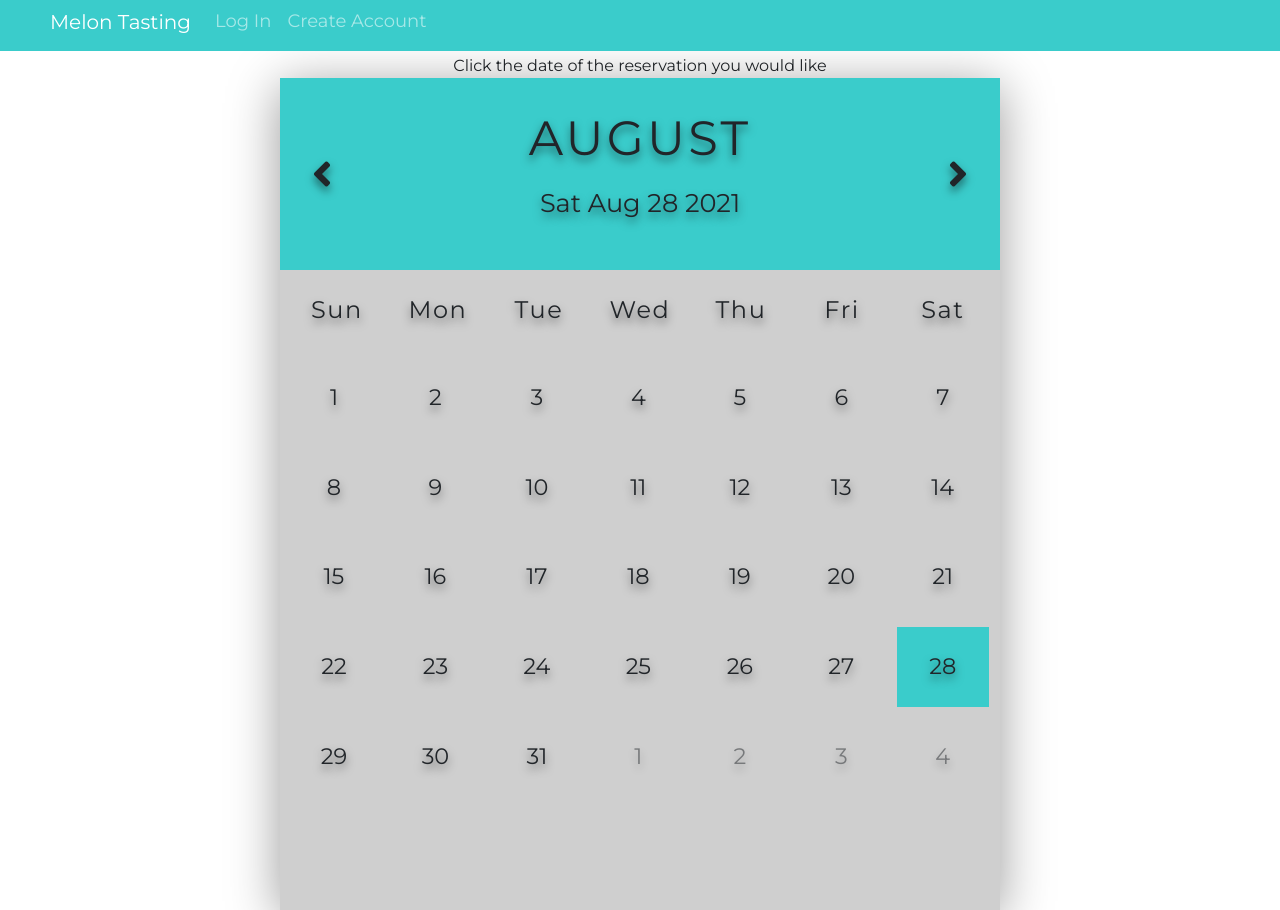
After one commit to auberrygood/Melon-Tasting, a Flask app: page /appointment/search in a window 1280 px wide. The commit adds this page. Run offline with Flask 2, Linux system fonts and the light colour scheme; some web fonts are replaced.

Commit message:
added calendar

```diff
--- a/server.py
+++ b/server.py
@@ -22,6 +22,8 @@ login_manager.login_view = '/'
 @app.route('/')
 def login_page():
     """ Show login page"""
+    if current_user.is_authenticated:
+        return redirect('/appointment/search')
 
     return render_template('login-page.html')
 
@@ -39,7 +41,7 @@ def login():
     """ Log user in and add user info to session """
 
     if current_user.is_authenticated:
-        return redirect('/newappointment')
+        return redirect('/appointment/search')
 
     email = request.form.get('email')
     password = request.form.get('password')
@@ -53,7 +55,7 @@ def login():
         if user.check_password(password)==True:
             login_user(user)
             # flash('Login Successful')
-            return redirect('/newappointment')
+            return redirect('/appointment/search')
         else:
             flash('Invalid password.')
             return redirect('/')
@@ -95,10 +97,10 @@ def logout():
     flash('Successfully logged out')
     return redirect('/')
 
-@app.route('/newappointment')
+@app.route('/appointment/search')
 def create_page():
-    """ Show create appointment page"""
-    return render_template('create-appointment.html')
+    """ Show appointment search page"""
+    return render_template('appointment-search.html')
 
 if __name__ == "__main__":
     connect_to_db(app)
--- a/static/bootstrap.css
+++ b/static/bootstrap.css
@@ -1,8 +1,10 @@
 /* base.html */
 html, body {
-    height: 100%;
+    height: 100vh;
+    width:100%;
     margin: 0;
     padding: 0;
+    box-sizing: border-box;
     font-family: 'Montserrat', sans-serif;
 }
 header.masthead {
@@ -21,3 +23,92 @@ header.masthead {
 .fixed-top {
     position: fixed;
 }
+
+/* appointment-search */
+.instructions {
+    display: flex;
+    justify-content: center;
+}
+.calendar-container {
+    display: flex;
+    justify-content: center;
+    align-items: center;
+}
+.calendar {
+    font-size:75%;
+    width:45rem;
+    height: 52rem;
+    background-color: rgb(207, 207, 207);
+    box-shadow: 0 .5rem 3rem rgba(0,0,0,.4);
+}
+.month{
+    width:100%;
+    height: 12rem;
+    background-color: #3acccb;
+    display: flex;
+    justify-content: space-between;
+    align-items: center;
+    padding: 0 2rem;
+    text-align: center;
+    text-shadow: 0 .3rem .5rem rgba(0,0,0,.5);
+}
+.month i {
+    font-size: 2.5rem;
+    cursor: pointer;
+}
+.month h1 {
+    font-size: 3rem;
+    font-weight: 400;
+    text-transform: uppercase;
+    letter-spacing: 0.2rem;
+    margin-bottom:1rem;
+}
+.month p {
+    font-size: 1.6rem;
+}
+.weekdays {
+    width: 100%;
+    height: 5rem;
+    padding: 0 0.4rem;
+    display: flex;
+    align-items: center;
+}
+.weekdays div {
+    font-size: 1.5rem;
+    font-weight: 400;
+    letter-spacing: 0.1rem;
+    width: calc(44.2rem/7);
+    display: flex;
+    justify-content: center;
+    align-items: center;
+    text-shadow: 0 0.3rem 0.5rem rgba(0,0,0,.5);
+}
+.days {
+    width: 100%;
+    display: flex;
+    flex-wrap: wrap;
+    padding: 0.2rem;
+}
+.days div {
+    font-size: 1.4rem;
+    margin:0.3rem;
+    width: calc(40.2rem/7);
+    height: 5rem;
+    display: flex;
+    justify-content: center;
+    align-items: center;
+    text-shadow: 0 0.3rem 0.5rem rgba(0,0,0,.5);
+    transition: background-color 0.2s;
+}
+.days div:hover {
+    background-color: #777;
+    border: 0.2rem solid#777;
+    cursor: pointer;
+}
+.prev-date,
+.next-date {
+    opacity: 0.5;
+}
+.today {
+    background-color: #3acccb;
+}
--- /dev/null
+++ b/static/script.js
@@ -0,0 +1,82 @@
+const date = new Date();
+
+const renderCalendar = () => {
+    date.setDate(1);
+
+    const monthDays = document.querySelector(".days");
+
+    const lastDay = new Date(
+        date.getFullYear(),
+        date.getMonth()+1,
+        0
+    ).getDate();
+
+    const prevLastDay = new Date(
+        date.getFullYear(),
+        date.getMonth(),
+        0
+    ).getDate();
+
+    const firstDayIndex = date.getDay()
+
+    const lastDayIndex = new Date(
+        date.getFullYear(),
+        date.getMonth()+1,
+        0
+    ).getDay();
+
+    const nextDays = 7 - lastDayIndex -1;
+
+    const months = [
+        "January",
+        "February",
+        "March",
+        "April",
+        "May",
+        "June",
+        "July",
+        "August",
+        "September",
+        "October",
+        "November",
+        "December"
+    ];
+
+    document.querySelector(".date h1").innerHTML = months[date.getMonth()];
+
+    document.querySelector(".date p").innerHTML = new Date().toDateString();
+
+    let days = "";
+
+    for(let x = firstDayIndex; x > 0; x--) {
+        days += `<div class="prev-date">${prevLastDay - x + 1}</div>`;
+    }
+
+    for (let i = 1; i <= lastDay; i++) {
+        if(
+            i === new Date().getDate() &&
+            date.getMonth() === new Date().getMonth()
+        ) {
+            days += `<div class="today">${i}</div>`;
+        } else {
+            days += `<div>${i}</div>`;
+        }
+    }
+
+    for (let j = 1; j <= nextDays; j++) {
+        days += `<div class="next-date">${j}</div>`;
+        monthDays.innerHTML = days;
+    }
+};
+
+document.querySelector(".prev").addEventListener("click", () => {
+    date.setMonth(date.getMonth() - 1);
+    renderCalendar();
+});
+
+document.querySelector(".next").addEventListener("click", () => {
+    date.setMonth(date.getMonth() + 1);
+    renderCalendar();
+});
+
+renderCalendar();
--- /dev/null
+++ b/templates/appointment-search.html
@@ -0,0 +1,33 @@
+{% extends 'base.html' %}
+
+{% block title %} Create Appointment {% endblock %}
+
+{% block content %}
+<div class="instructions">
+Click the date of the reservation you would like
+</div>
+<div class="container calendar-container">
+    <div class="calendar">
+        <div class="month">
+            <i class="fas fa-angle-left prev"></i>
+            <div class="date">
+                <h1>Month</h1>
+                <p>Date</p>
+            </div>
+            <i class="fas fa-angle-right next"></i>
+        </div>
+        <div class="weekdays">
+            <div>Sun</div>
+            <div>Mon</div>
+            <div>Tue</div>
+            <div>Wed</div>
+            <div>Thu</div>
+            <div>Fri</div>
+            <div>Sat</div>
+        </div>
+        <div class="days"></div>
+    </div>
+</div>
+
+<script src="static/script.js"></script>
+{% endblock %}
--- a/templates/base.html
+++ b/templates/base.html
@@ -4,8 +4,10 @@
     <title>{% block title %}{% endblock %}</title>
     <!-- Load Bootstrap -->
     <link href="https://cdn.jsdelivr.net/npm/bootstrap@5.0.2/dist/css/bootstrap.min.css" rel="stylesheet" integrity="sha384-EVSTQN3/azprG1Anm3QDgpJLIm9Nao0Yz1ztcQTwFspd3yD65VohhpuuCOmLASjC" crossorigin="anonymous">
-    <!-- Load stylesheet -->
+    <!-- Load css stylesheet -->
     <link rel="stylesheet" href="/static/bootstrap.css">
+    <!-- load Calendar stylesheet -->
+    <link rel="stylesheet" href="https://cdnjs.cloudflare.com/ajax/libs/font-awesome/5.15.4/css/all.min.css">
     <!-- load google fonts and icons-->
     <link href="https://fonts.googleapis.com/icon?family=Material+Icons" rel="stylesheet">
     <link rel="preconnect" href="https://fonts.googleapis.com">
@@ -15,7 +17,7 @@
   <body>
     <!-- Fixed Navbar -->
     <nav class="navbar navbar-expand-lg navbar-dark fixed-top">
-      <a id="petpro-logo" class="navbar-brand mb-2" href="#">Melon Tasting</a>
+      <a id="melon-tasting-logo" class="navbar-brand mb-2" href="#">Melon Tasting</a>
       <!-- Make navbar toggleable for small devices -->
       <button class="navbar-toggler" type="button" data-bs-toggle="collapse" data-bs-target="#navbarSupportedContent" aria-controls="navbarSupportedContent" aria-expanded="false" aria-label="Toggle Navigation">
         <span class="navbar-toggler-icon"></span>
@@ -28,7 +30,7 @@
               <a class="nav-link" href="/">Log In</a>
             </li>
             <li class="nav-item">
-                <a class="nav-link" href="/create/user">Create Account</a>
+                <a class="nav-link" href="/newaccount">Create Account</a>
               </li>
           </ul>
         {% else %}
@@ -45,7 +47,6 @@
         {% endif %}
       </div>
     </nav>
-
     {% with messages = get_flashed_messages() %}
     {% if messages %}
       <div class=flashes>
@@ -58,6 +59,7 @@
     <header class="masthead">
     </header>
     {% block content %}{% endblock %}
+    <!-- bootrsap dependencies bundle -->
     <script src="https://cdn.jsdelivr.net/npm/bootstrap@5.0.1/dist/js/bootstrap.bundle.min.js"
     integrity="sha384-gtEjrD/SeCtmISkJkNUaaKMoLD0//ElJ19smozuHV6z3Iehds+3Ulb9Bn9Plx0x4"
     crossorigin="anonymous"></script>
```
Also changed, not shown: templates/create-appointment.html (deleted, +0 -24 lines). Lines whose indentation alone changed are shown as unchanged.
